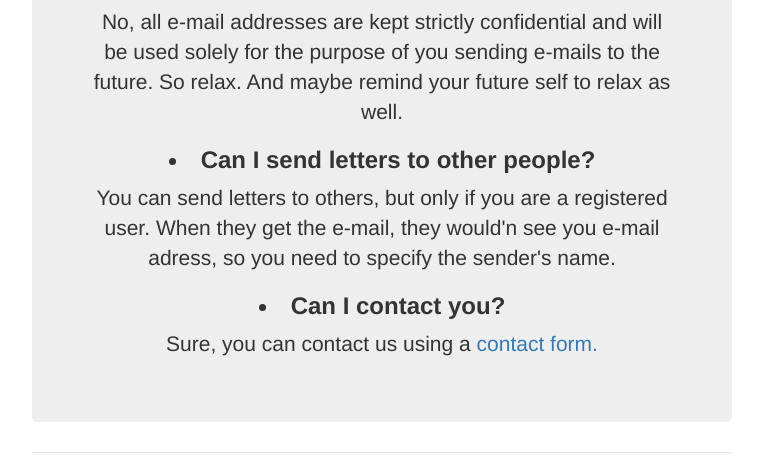
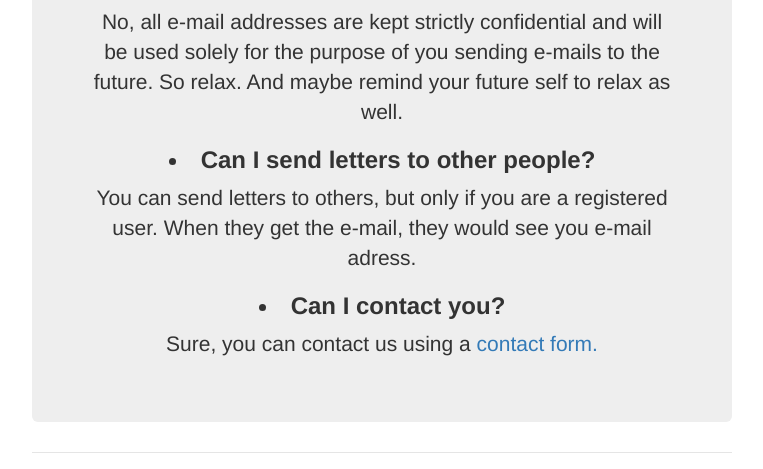
Before and after one commit to Iodina/Letter_2_Future, a Django app: page /faq/ in a window 1280 px wide. Shown: the part 683-1152 px from the top of the page, without its empty margins (258-1021 px from the left). Run offline with Django 3.2, Linux system fonts and the light colour scheme; parts of the project's set-up code (start-up, migrations or seed data) failed here and were passed over; some libraries are stand-ins or nearby versions.

Commit message:
Changed FAQ

```diff
--- a/templates/Letter/FAQ.html
+++ b/templates/Letter/FAQ.html
@@ -12,7 +12,7 @@
     <h3><li><b>Is this all a front by some corporation to collect e-mail addresses to send us spam?</b></li></h3>
     <p>No, all e-mail addresses are kept strictly confidential and will be used solely for the purpose of you sending e-mails to the future. So relax. And maybe remind your future self to relax as well.</p>
     <h3><li><b>Can I send letters to other people?</b></li></h3>
-    <p>You can send letters to others, but only if you are a registered user. When they get the e-mail, they would'n see you e-mail adress, so you need to specify the sender's name.</p>
+    <p>You can send letters to others, but only if you are a registered user. When they get the e-mail, they would see you e-mail adress.</p>
     <h3><li><b>Can I contact you?</b></li></h3>
     <p>Sure, you can contact us using a  <a href = "{% url 'contact' %}">contact form.</a></p>
 
```
